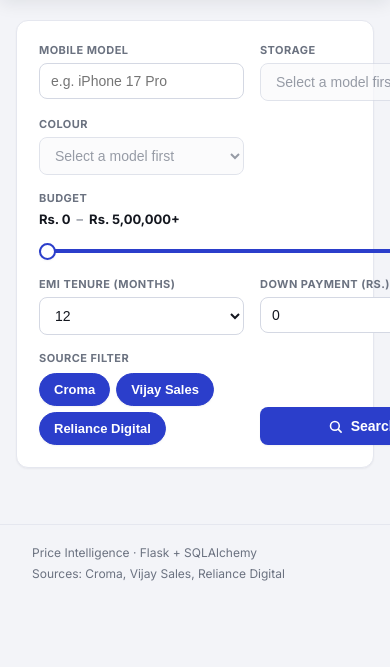
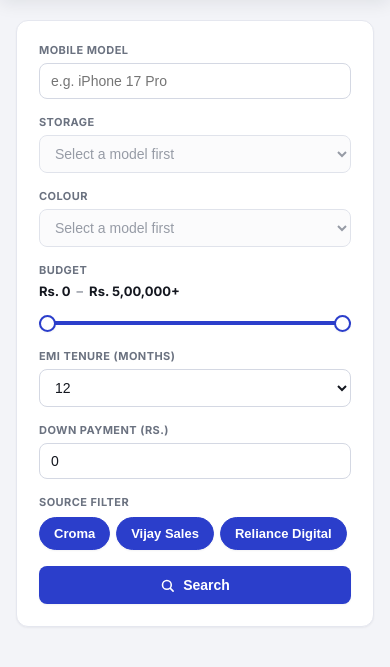
Before and after one commit to atul2501/Webscrping-model-corient, a Flask app: page / in a window 390 px wide; the page is wider, and only the part inside the window is pictured. Shown: the part 149-816 px from the top of that part. Before the commit the page ends 730 px from the top of that part, so only its background shows below. Run offline with Flask 3, Linux system fonts and the light colour scheme.

Commit message:
support mobile version

```diff
--- a/app/static/css/style.css
+++ b/app/static/css/style.css
@@ -581,4 +581,11 @@ body {
 @media (max-width: 520px) {
   .search-form { grid-template-columns: 1fr; }
   .container { padding: 20px 16px 56px; }
+  /* .field-budget's grid-column: span 2 (needed for the 2-column tablet
+     layout above) has no 2nd column to span into once the grid drops to a
+     single column here - without this override, CSS Grid creates an
+     implicit 2nd column to satisfy that span anyway, silently reflowing
+     every field back into two narrow, overflowing columns instead of one
+     full-width column per field. */
+  .field-budget { grid-column: span 1; }
 }
```
Also changed, not shown: 1 other file.
